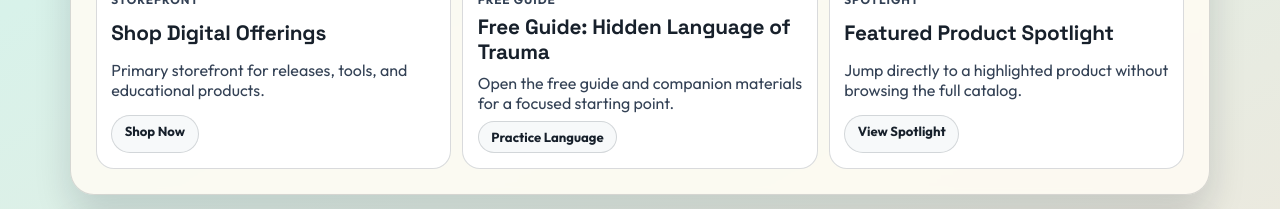
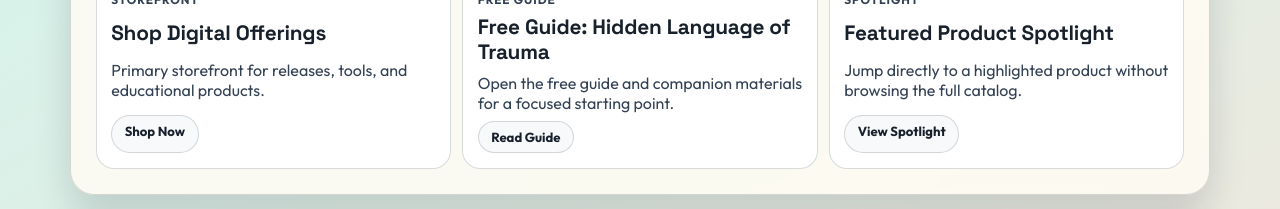
Before and after one commit to aaroncrume-techandtonic/tech-and-tonic-portfolio, a React (Vite) app: page / in a window 1280 px wide. Shown: the part 1740-1949 px from the top of the page. Built offline with nearby package versions, Linux system fonts and the light colour scheme.

Commit message:
Fix CTA priority for guide links

```diff
--- a/src/main.tsx
+++ b/src/main.tsx
@@ -172,10 +172,10 @@ const getCtaText = (item: LinkCard): string => {
   if (title.includes('library') || label.includes('library')) return 'Browse Library';
   if (title.includes('modoc')) return 'Explore Archive';
   if (title.includes('watershed')) return 'Open Story Map';
-  if (title.includes('language')) return 'Practice Language';
   if (title.includes('store') || label.includes('store')) return 'Shop Now';
   if (title.includes('spotlight')) return 'View Spotlight';
   if (title.includes('guide')) return 'Read Guide';
+  if (title.includes('language')) return 'Practice Language';
   if (title.includes('podcast') || title.includes('basin beat')) return 'Listen Now';
   if (title.includes('album') || title.includes('romeo')) return 'Play Album';
   if (title.includes('oracle')) return 'Open Oracle';
--- a/src_main_remote.ts
+++ b/src_main_remote.ts
@@ -180,10 +180,10 @@ const getCtaText = (item: LinkCard): string => {
   if (title.includes('library') || label.includes('library')) return 'Browse Library'
   if (title.includes('modoc')) return 'Explore Archive'
   if (title.includes('watershed')) return 'Open Story Map'
-  if (title.includes('language')) return 'Practice Language'
   if (title.includes('store') || label.includes('store')) return 'Shop Now'
   if (title.includes('spotlight')) return 'View Spotlight'
   if (title.includes('guide')) return 'Read Guide'
+  if (title.includes('language')) return 'Practice Language'
   if (title.includes('podcast') || title.includes('basin beat')) return 'Listen Now'
   if (title.includes('album') || title.includes('romeo')) return 'Play Album'
   if (title.includes('oracle')) return 'Open Oracle'
```
